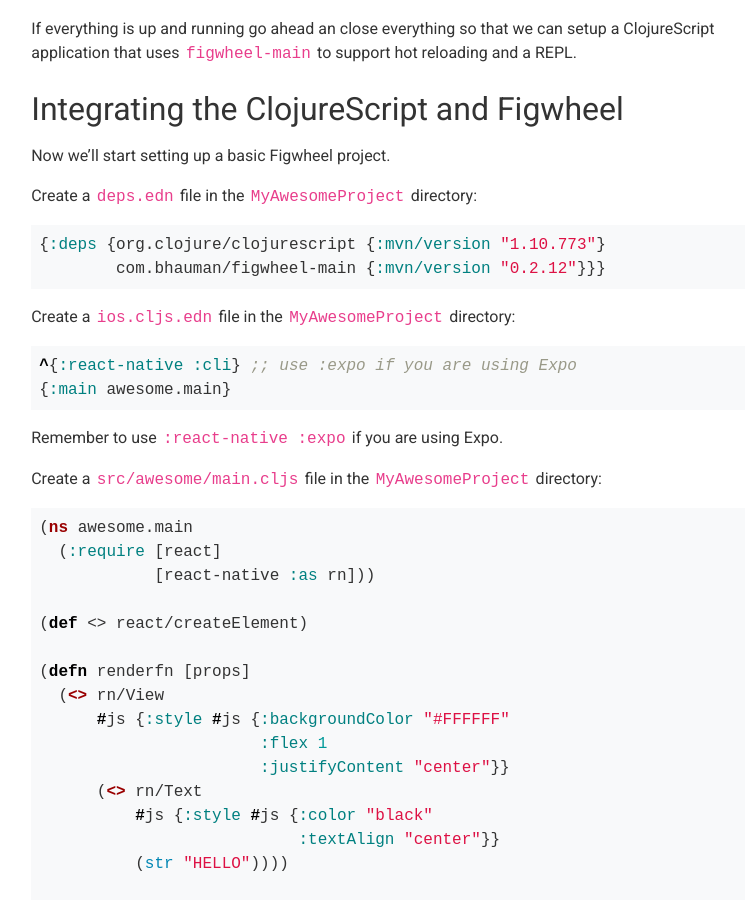
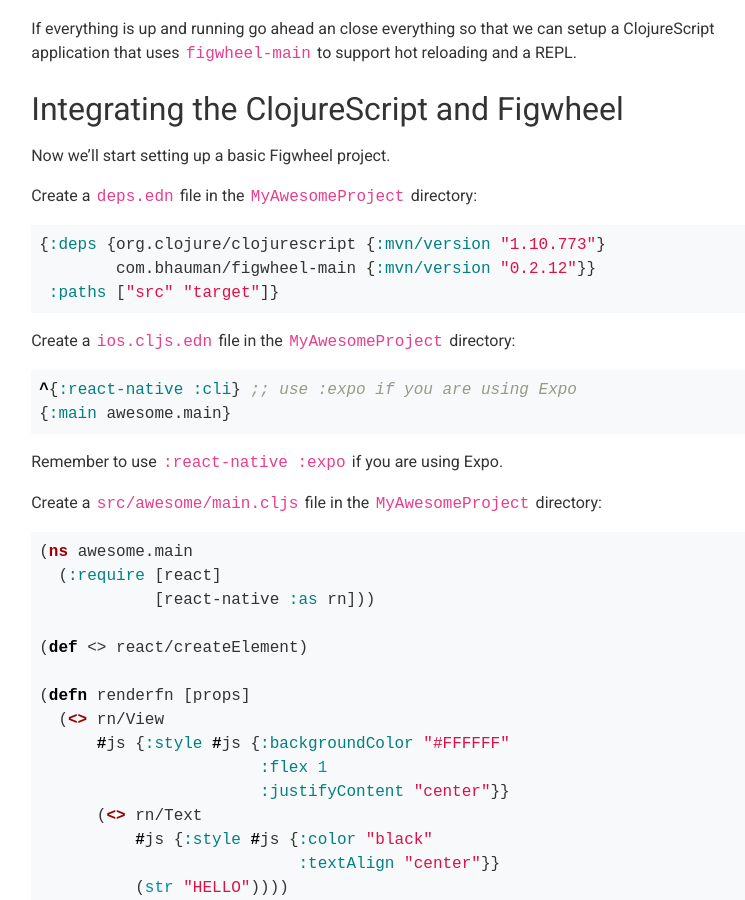
Before and after one commit to bhauman/figwheel-main, a Jekyll site: the page built from docs/docs/react-native.md, in a window 1280 px wide and 900 px high, scrolled down 1837 px. Shown: the whole window, without its empty margins (84-829 px from the left). Built offline with Jekyll 4.4.1, drawn with Linux system fonts in a browser that asks for light colours.

````diff
--- a/docs/docs/react-native.md
+++ b/docs/docs/react-native.md
@@ -94,7 +94,8 @@ Create a `deps.edn` file in the `MyAwesomeProject` directory:
 
 ```clojure
 {:deps {org.clojure/clojurescript {:mvn/version "1.10.773"}
-        com.bhauman/figwheel-main {:mvn/version "0.2.12"}}}
+        com.bhauman/figwheel-main {:mvn/version "0.2.12"}}
+ :paths ["src" "target"]}
 ```
 
 Create a `ios.cljs.edn` file in the `MyAwesomeProject` directory:
````
